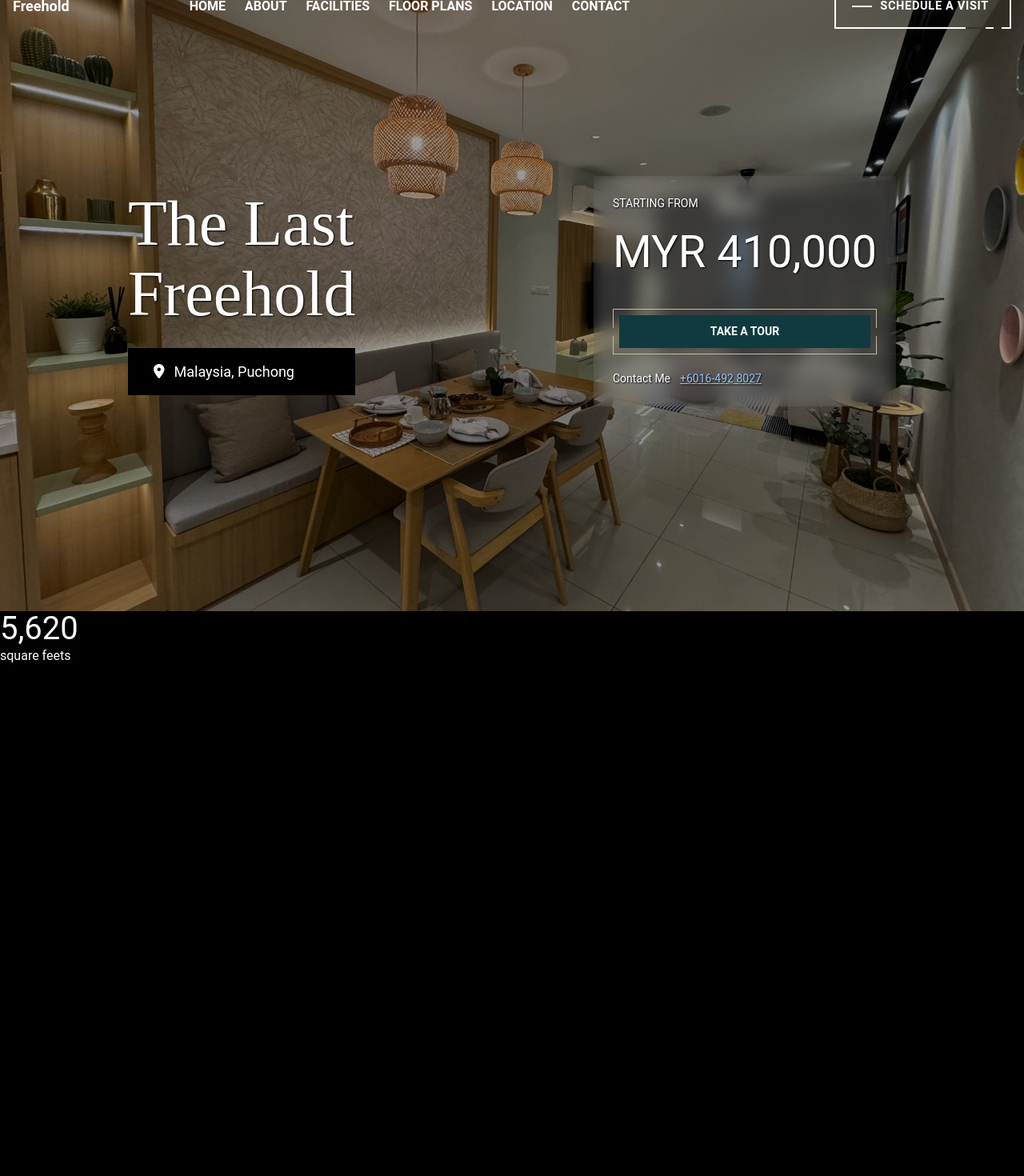
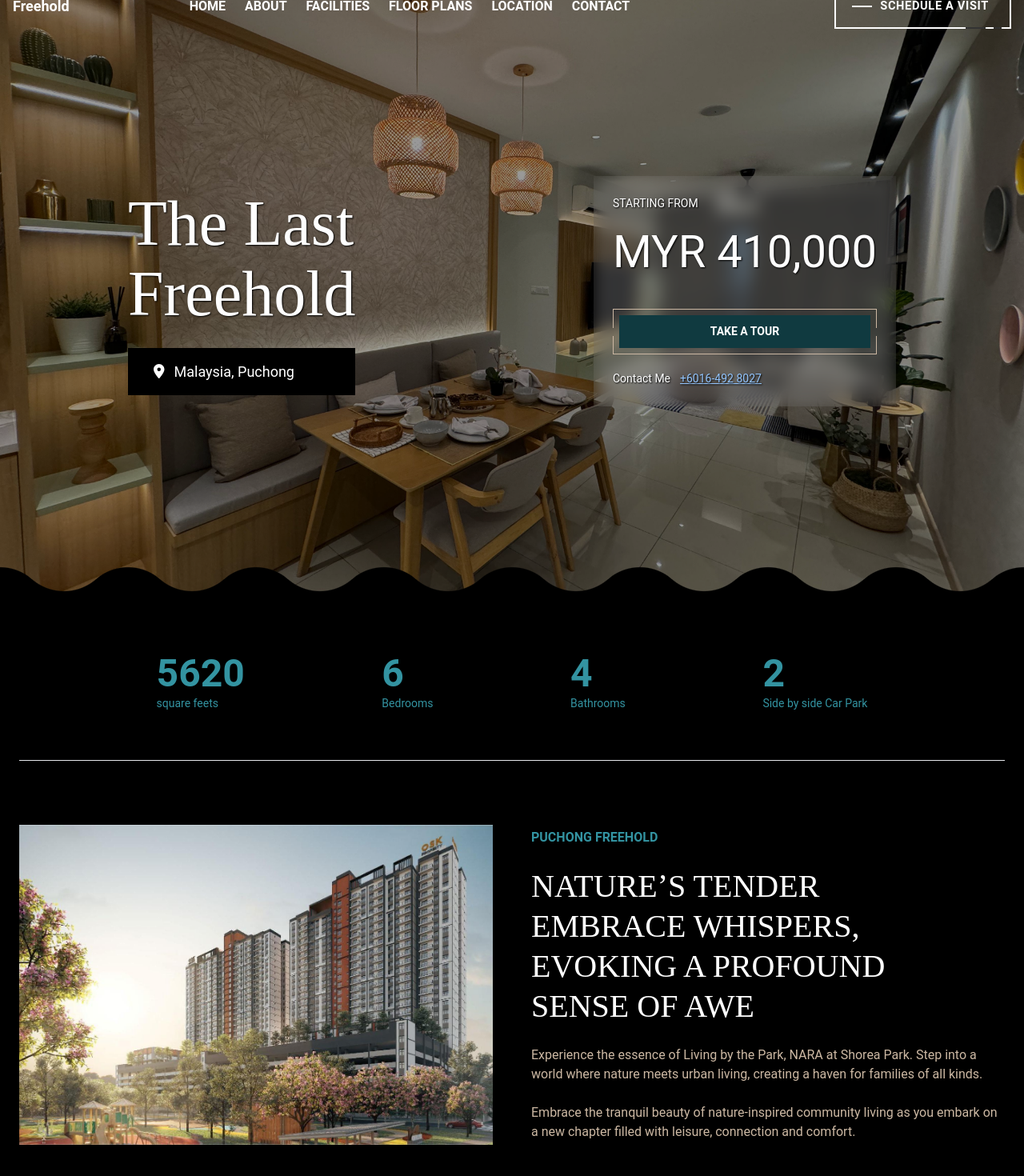
Before and after one commit to jaspetham/Property-Landing-Page, a Next.js app: page / in a window 1280 px wide. Shown: the part 36-1506 px from the top of the page at 80% size. Before the commit the page ends 868 px from the top, so only its background shows below. Built offline with nearby package versions, Linux system fonts and the light colour scheme.

Commit message:
added about page

```diff
--- /dev/null
+++ b/public/json/About.json
@@ -0,0 +1,6 @@
+{
+    "squareFeet":5620,
+    "bedrooms":6,
+    "bathrooms":4,
+    "carPark":2
+}
--- a/public/json/Hero.json
+++ b/public/json/Hero.json
@@ -5,5 +5,6 @@
   "startingPrice": "MYR 410,000",
   "buttonTitle": "Take a Tour",
   "contactNumber": "+6016-492 8027",
-  "whatsappLink":"https://api.whatsapp.com/send?phone=60164928027&text=Hi I am interested in Nara Project"
+  "whatsappLink":"https://api.whatsapp.com/send?phone=60164928027&text=Hi I am interested in Nara Project",
+  "heroImg":"/assets/hero.jpeg"
 }
--- /dev/null
+++ b/src/app/api/about/route.ts
@@ -0,0 +1,12 @@
+// src/app/api/header/route.ts
+import { NextRequest, NextResponse } from "next/server";
+import fs from "fs";
+import path from "path";
+
+export async function GET(request: NextRequest) {
+  const filePath = path.join(process.cwd(), "public", "json", "About.json");
+  const jsonData = fs.readFileSync(filePath, "utf-8");
+  const data = JSON.parse(jsonData);
+
+  return NextResponse.json(data);
+}
--- a/src/app/components/About/About.css
+++ b/src/app/components/About/About.css
@@ -0,0 +1,22 @@
+.about-main-wrapper{
+    display: flex;
+}
+
+.about-img-wrapper, .about-wrapper{
+    width:50%;
+}
+.about-img-wrapper img{
+    aspect-ratio: 3/4;
+    object-fit: cover;
+    width:100%;
+    height: 50vh;
+}
+
+@media  screen and (max-width:1140px) {
+    .about-main-wrapper{
+        flex-direction: column;
+    }
+    .about-img-wrapper, .about-wrapper{
+        width:100%;
+    }
+}
--- a/src/app/components/About/index.tsx
+++ b/src/app/components/About/index.tsx
@@ -2,17 +2,62 @@
 
 import React, { useState, useEffect } from "react";
 import "./About.css";
-import MainButton from "@/app/shared/MainButton";
-import { FontAwesomeIcon } from "@fortawesome/react-fontawesome";
-import { faLocationDot } from "@fortawesome/free-solid-svg-icons";
 
 const About: React.FC = () => {
+    const [data, setData] = useState<any>(null);
+    useEffect(() => {
+        async function fetchData() {
+          try {
+            const response = await fetch("/api/about");
+            if (!response.ok) {
+              throw new Error(`HTTP error! status: ${response.status}`);
+            }
+            const result = await response.json();
+            setData(result);
+          } catch (error) {
+            console.error("Failed to fetch data:", error);
+          }
+        }
+
+       fetchData();
+     }, []);
     return(
-        <section>
-            <div className="flex space-evenly">
+        <section className="py-8 container mx-auto clr-font px-6">
+            <div className="flex justify-evenly py-5">
                 <div className="info-wrapper">
-                    <h3>5,620</h3>
-                    <p>square feets</p>
+                    <h2 className="ff-p-bold">{data ? data.squareFeet : 0}</h2>
+                    <p className="fs-100">square feets</p>
+                </div>
+                <div className="info-wrapper">
+                    <h2 className="ff-p-bold">{data ? data.bedrooms : 0}</h2>
+                    <p className="fs-100">Bedrooms</p>
+                </div>
+                <div className="info-wrapper">
+                    <h2 className="ff-p-bold">{data ? data.bathrooms : 0}</h2>
+                    <p className="fs-100">Bathrooms</p>
+                </div>
+                <div className="info-wrapper">
+                    <h2 className="ff-p-bold">{data ? data.carPark : 0}</h2>
+                    <p className="fs-100">Side by side Car Park</p>
+                </div>
+            </div>
+            <hr  className="line my-10"/>
+            <div className="about-main-wrapper gap-12 py-10">
+                <div className="about-img-wrapper flex justify-center relative">
+                    <img className="img1" src="/assets/p1.jpg" alt="" />
+                </div>
+                <div className="about-wrapper justify-center flex flex-col gap-6">
+                    <p className="clr-font ff-p-bold uppercase">Puchong Freehold</p>
+                    <h3 className="text-white ff-secondary uppercase leading-tight">Natureʼs Tender
+                        <br />
+                        Embrace Whispers,
+                        <br />
+                        Evoking a Profound
+                        <br />
+                        Sense of Awe
+                    </h3>
+                    <p className="clr-accent">Experience the essence of Living by the Park, NARA at Shorea Park. Step into a world where nature meets urban living, creating a haven for families of all kinds.</p>
+                    <p className="clr-accent">Embrace the tranquil beauty of nature-inspired community living as you embark on a new chapter filled with leisure, connection and comfort.</p>
                 </div>
             </div>
         </section>
--- a/src/app/components/Header/Header.css
+++ b/src/app/components/Header/Header.css
@@ -3,6 +3,12 @@ header{
     position: fixed;
     top:0;
     width:100%;
+    z-index: 10;
+    transition: background .5s ease-in;
+}
+
+header.scrolled{
+    background: var(--primary-color);
 }
 
 .logo{
@@ -16,7 +22,7 @@ header{
     display:none;
 }
 
-@media  screen and (max-width:768px) {
+@media  screen and (max-width:1140px) {
     .nav-wrapper{
         position: absolute;
         display: flex;
--- a/src/app/components/Header/index.tsx
+++ b/src/app/components/Header/index.tsx
@@ -8,6 +8,7 @@ import { faCircleXmark } from "@fortawesome/free-solid-svg-icons";
 
 const Header: React.FC = () => {
     const [openNav, setOpenNav] = useState(false);
+    const [scrolled, setScrolled] = useState(false);
     const [data, setData] = useState<any>(null);
      useEffect(() => {
         async function fetchData() {
@@ -24,11 +25,25 @@ const Header: React.FC = () => {
         }
 
        fetchData();
+
+        const handleScroll = () => {
+        const offset = window.scrollY;
+        if (offset > 200) { // Change 200 to the pixel value you want
+            setScrolled(true);
+        } else {
+            setScrolled(false);
+        }
+        };
+
+        window.addEventListener('scroll', handleScroll);
+        return () => {
+            window.removeEventListener('scroll', handleScroll);
+        };
      }, []);
 
   return (
-    <header className="p-4">
-      <div className="mx-auto flex justify-between items-center gap-4">
+    <header className={`p-4${scrolled ? ' scrolled' : ''}`}>
+      <div className="container mx-auto flex justify-between items-center gap-4">
         <div className="header-left  flex justify-between items-center">
           {data?.mainTitle && (
             <div className="text-lg font-bold flex justify-between logo">
--- a/src/app/components/Hero/Hero.css
+++ b/src/app/components/Hero/Hero.css
@@ -1,5 +1,4 @@
 .hero-banner {
-  background-image: url('/assets/hero.jpeg');
   background-size: cover;
   background-position: center;
   height: 100vh; /* Adjust the height as needed */
@@ -11,10 +10,17 @@
   position: relative;
   left:0;
   top:0;
-  width: 100vw;
-  z-index: -1;
+  width: 100%;
+  z-index: 1;
 }
 
+.mask {
+  --mask:
+    radial-gradient(60.96px at 50% calc(100% - 86px),#000 99%,#0000 101%) calc(50% - 80px) 0/160px 100%,
+    radial-gradient(60.96px at 50% calc(100% + 46px),#0000 99%,#000 101%) 50% calc(100% - 40px)/160px 100% repeat-x;
+  -webkit-mask: var(--mask);
+          mask: var(--mask);
+}
 .hero-banner::before {
   content: '';
   position: absolute;
--- a/src/app/components/Hero/index.tsx
+++ b/src/app/components/Hero/index.tsx
@@ -25,7 +25,7 @@ const Hero: React.FC = () => {
     fetchData();
   }, []);
   return (
-    <section className="hero-banner">
+    <section className="hero-banner mask"style={{ backgroundImage: data ? `url(${data.heroImg})` : 'none' }}>
       <div className="content w-3/4 flex items-center justify-center">
         <div className="flex justify-between w-full content-wrapper">
           <div className="title-wrapper flex flex-col justify-center gap-6">
--- a/src/app/globals.css
+++ b/src/app/globals.css
@@ -8,6 +8,7 @@
   --background-start-rgb: 214, 219, 220;
   --background-end-rgb: 255, 255, 255;
   --primary-color:#103a40;
+  --font-color:#3393a1;
   --accent-color: #ccb8a3;
   --ff-primary:"Roboto", sans-serif;
   --ff-secondary:"Playfair Display", serif;
@@ -233,3 +234,13 @@ h6 {
 .fs-900 { font-size: var(--fs-900); }
 .fs-950 { font-size: var(--fs-950); }
 .fs-1000 { font-size: var(--fs-1000); }
+
+.clr-primary{
+    color:var(--primary-color);
+}
+.clr-font{
+    color:var(--font-color);
+}
+.clr-accent{
+    color:var(--accent-color);
+}
--- a/src/app/shared/SpecialButton/SpecialButton.module.scss
+++ b/src/app/shared/SpecialButton/SpecialButton.module.scss
@@ -114,3 +114,8 @@
         display:none;
     }
 }
+@media  screen and (max-width:768px) {
+    .special-button{
+        padding-left: 0;
+    }
+}
```
Also changed, not shown: public/assets/p1.jpg (added), public/assets/p2.jpg (added).
